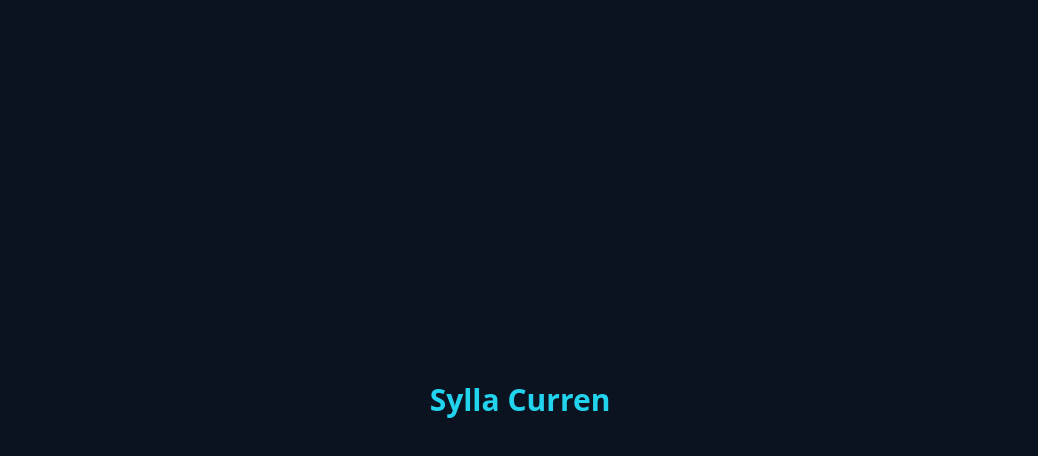
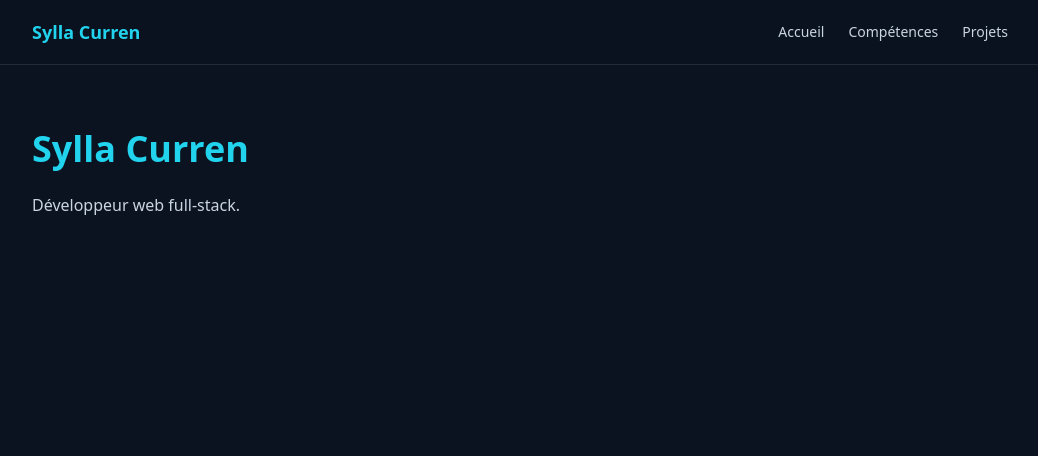
Before and after one commit to obistafff/sylla-curren, a React (Vite) app: page / in a window 1280 px wide. Shown: the top 456 px of the page, without its empty margins (120-1158 px from the left). Built offline with nearby package versions, Linux system fonts and the light colour scheme.

Commit message:
feat: add layout, header and pages routing

```diff
--- a/package.json
+++ b/package.json
@@ -11,7 +11,8 @@
   },
   "dependencies": {
     "react": "^19.2.0",
-    "react-dom": "^19.2.0"
+    "react-dom": "^19.2.0",
+    "react-router-dom": "^7.13.0"
   },
   "devDependencies": {
     "@eslint/js": "^9.39.1",
--- a/src/App.jsx
+++ b/src/App.jsx
@@ -1,9 +1,19 @@
+import { BrowserRouter, Routes, Route } from "react-router-dom";
+import Layout from "./layout/Layout";
+import Home from "./pages/Home";
+import Skills from "./pages/Skills";
+import Projects from "./pages/Projects";
+
 export default function App() {
   return (
-    <div className="min-h-screen bg-[var(--bg)] text-slate-200 flex items-center justify-center">
-      <h1 className="text-3xl font-semibold text-[var(--cyan)]">
-        Sylla Curren
-      </h1>
-    </div>
+    <BrowserRouter>
+      <Layout>
+        <Routes>
+          <Route path="/" element={<Home />} />
+          <Route path="/competences" element={<Skills />} />
+          <Route path="/projets" element={<Projects />} />
+        </Routes>
+      </Layout>
+    </BrowserRouter>
   );
 }
--- /dev/null
+++ b/src/components/Header.jsx
@@ -0,0 +1,37 @@
+import { NavLink } from "react-router-dom";
+
+export default function Header() {
+  return (
+    <header className="sticky top-0 z-50 bg-[var(--bg)]/80 backdrop-blur border-b border-white/10">
+      <div className="max-w-5xl mx-auto px-6 h-16 flex items-center justify-between">
+        <NavLink
+          to="/"
+          className="font-semibold text-lg text-[var(--cyan)]"
+        >
+          Sylla Curren
+        </NavLink>
+
+        <nav className="flex gap-6 text-sm">
+          <NavLink
+            to="/"
+            className="text-slate-300 hover:text-white transition"
+          >
+            Accueil
+          </NavLink>
+          <NavLink
+            to="/competences"
+            className="text-slate-300 hover:text-white transition"
+          >
+            Compétences
+          </NavLink>
+          <NavLink
+            to="/projets"
+            className="text-slate-300 hover:text-white transition"
+          >
+            Projets
+          </NavLink>
+        </nav>
+      </div>
+    </header>
+  );
+}
--- /dev/null
+++ b/src/layout/Layout.jsx
@@ -0,0 +1,12 @@
+import Header from "../components/Header";
+
+export default function Layout({ children }) {
+  return (
+    <div className="min-h-screen bg-[var(--bg)] text-slate-200">
+      <Header />
+      <main className="max-w-5xl mx-auto px-6 py-16">
+        {children}
+      </main>
+    </div>
+  );
+}
--- /dev/null
+++ b/src/pages/Home.jsx
@@ -0,0 +1,12 @@
+export default function Home() {
+  return (
+    <section>
+      <h1 className="text-4xl font-bold text-[var(--cyan)] mb-6">
+        Sylla Curren
+      </h1>
+      <p className="text-slate-300 max-w-xl">
+        Développeur web full-stack.
+      </p>
+    </section>
+  );
+}
--- /dev/null
+++ b/src/pages/Projects.jsx
@@ -0,0 +1,3 @@
+export default function Projects() {
+  return <h2 className="text-2xl font-semibold">Projets</h2>;
+}
--- /dev/null
+++ b/src/pages/Skills.jsx
@@ -0,0 +1,3 @@
+export default function Skills() {
+  return <h2 className="text-2xl font-semibold">Compétences</h2>;
+}
```
Also changed, not shown: 1 other file (tests, documents, lock files or other folders).
